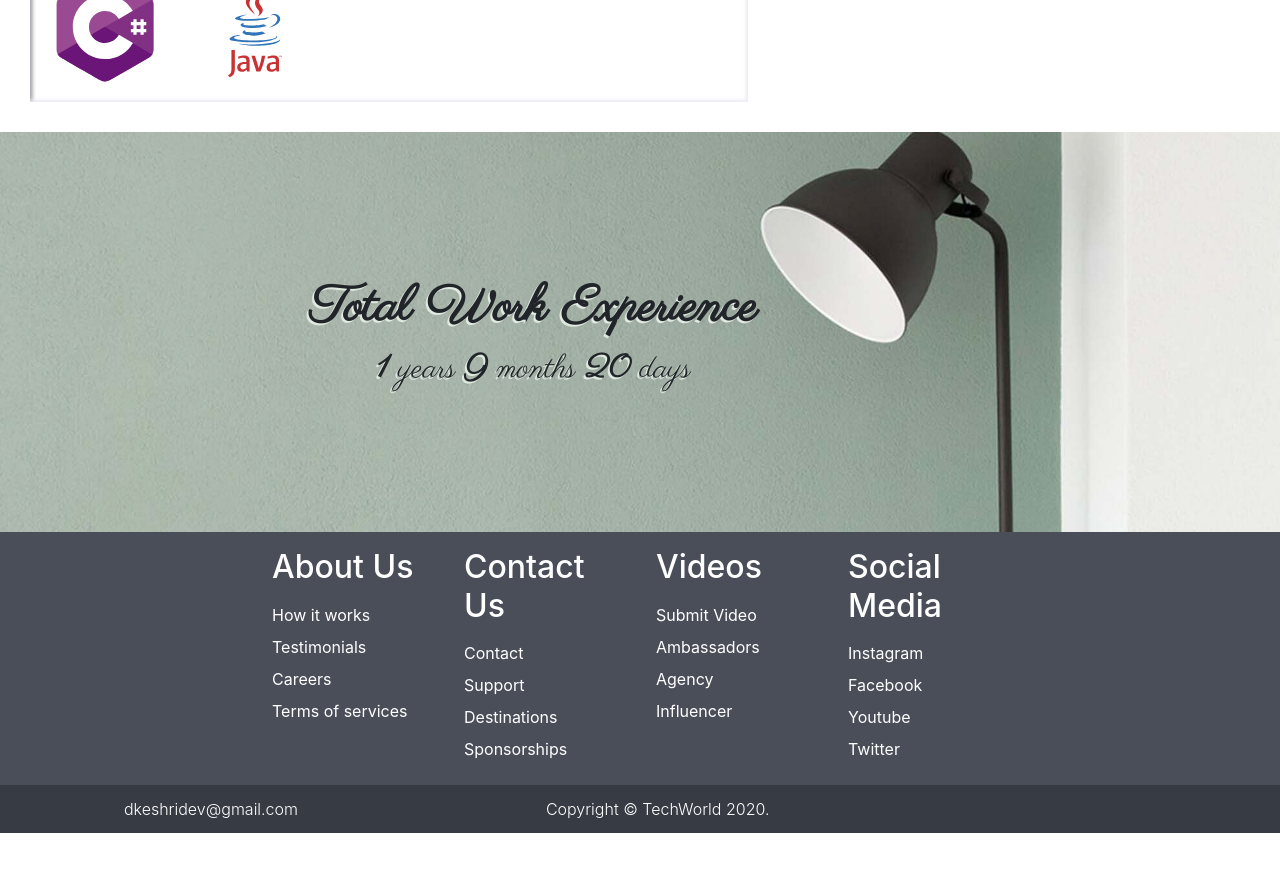
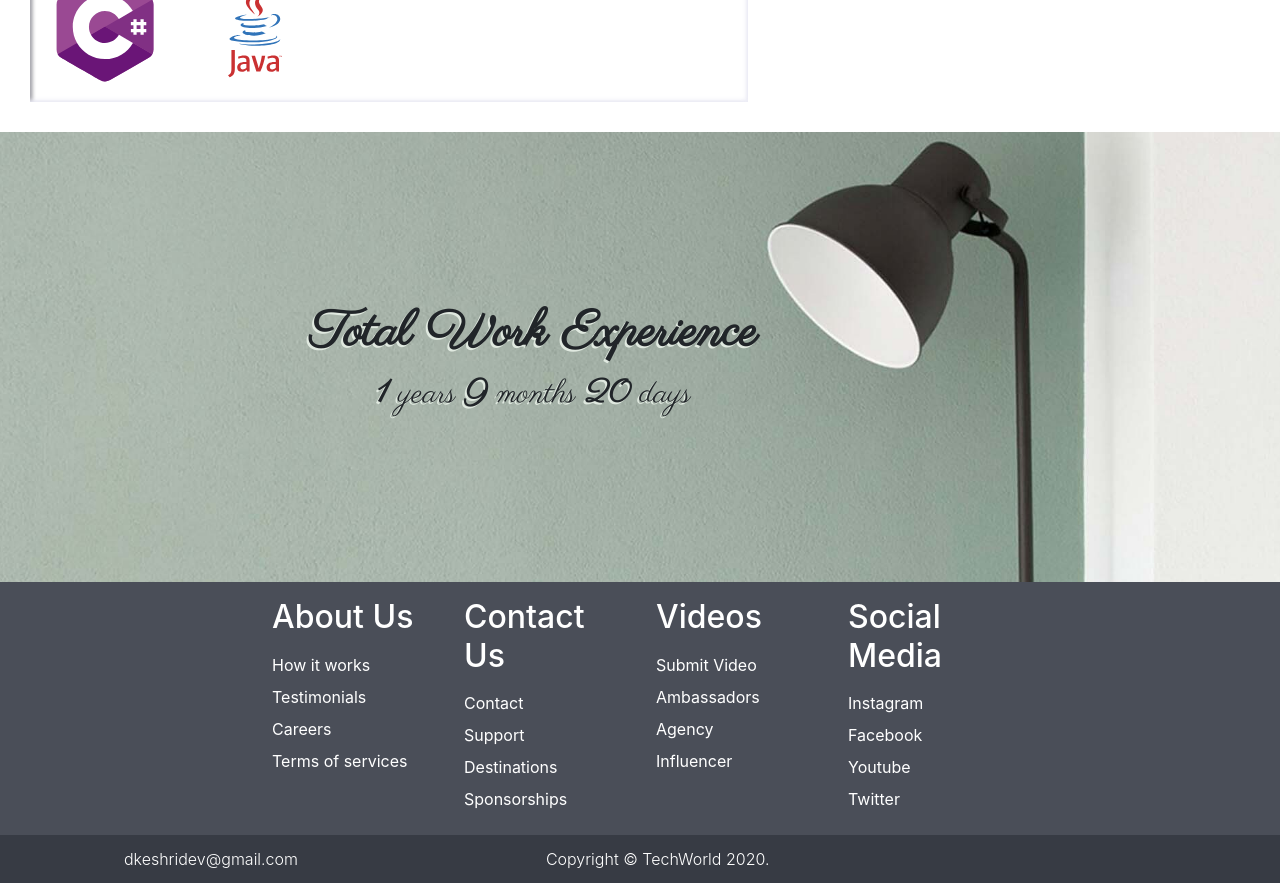
Before and after one commit to dkeshri/Portfolio, a React (Create React App) app: page /Portfolio/About in a window 1280 px wide. Shown: the part 1580-2463 px from the top of the page. Before the commit the page ends 2413 px from the top, so only its background shows below. Built offline with nearby package versions, Linux system fonts and the light colour scheme; a web font is replaced by a local one.

Commit message:
added Experience section

```diff
--- a/src/assets/css/About/Experience.module.css
+++ b/src/assets/css/About/Experience.module.css
@@ -1,10 +1,9 @@
 .container{
-    min-height: 400px;
     width: 100%;
     display: flex;
 }
 .banner{
-    height: 400px;
+    height: 450px;
     background-image: url('../../img/slider/banner-4.jpg');
     width: 100%;
     background-size: cover; /* <------ */
```
